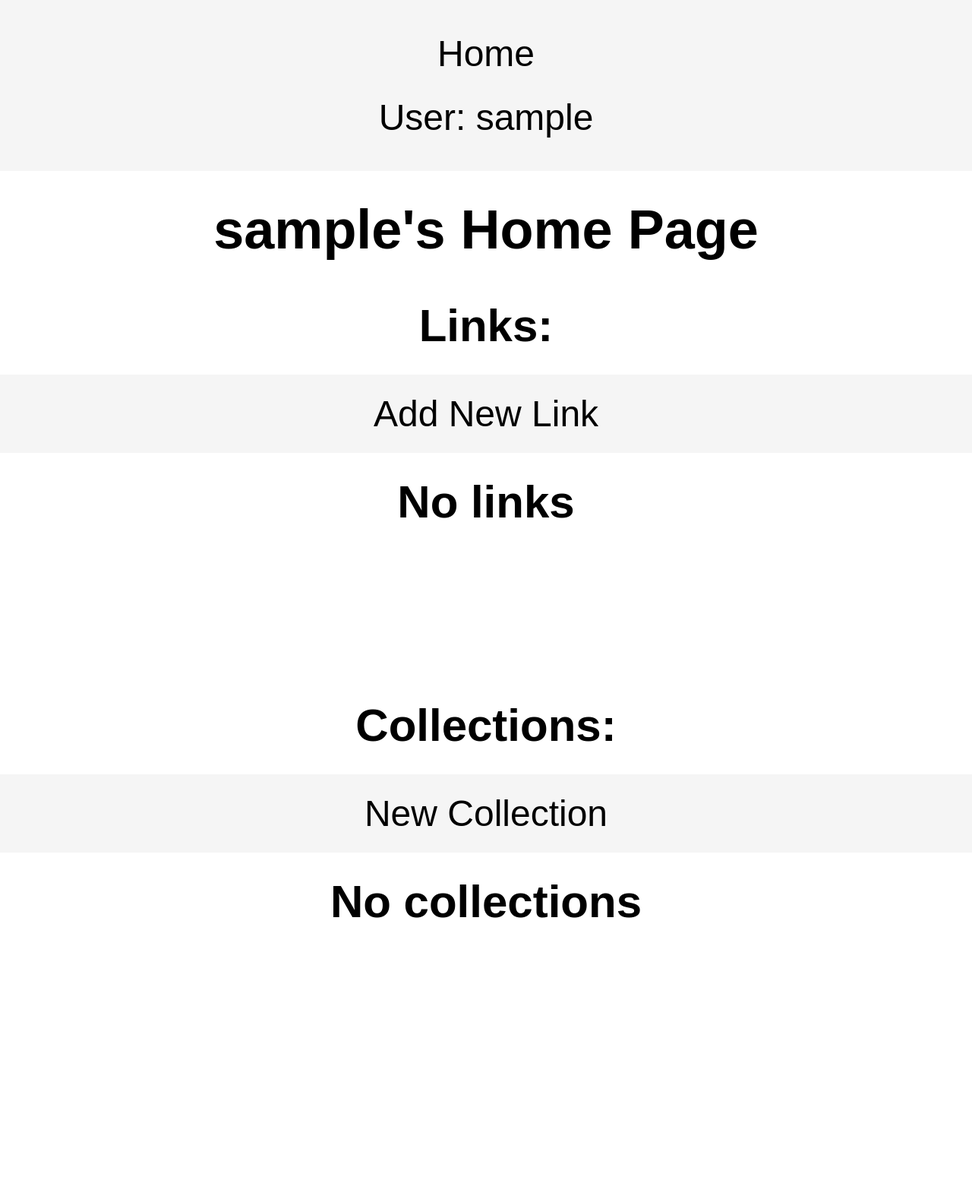
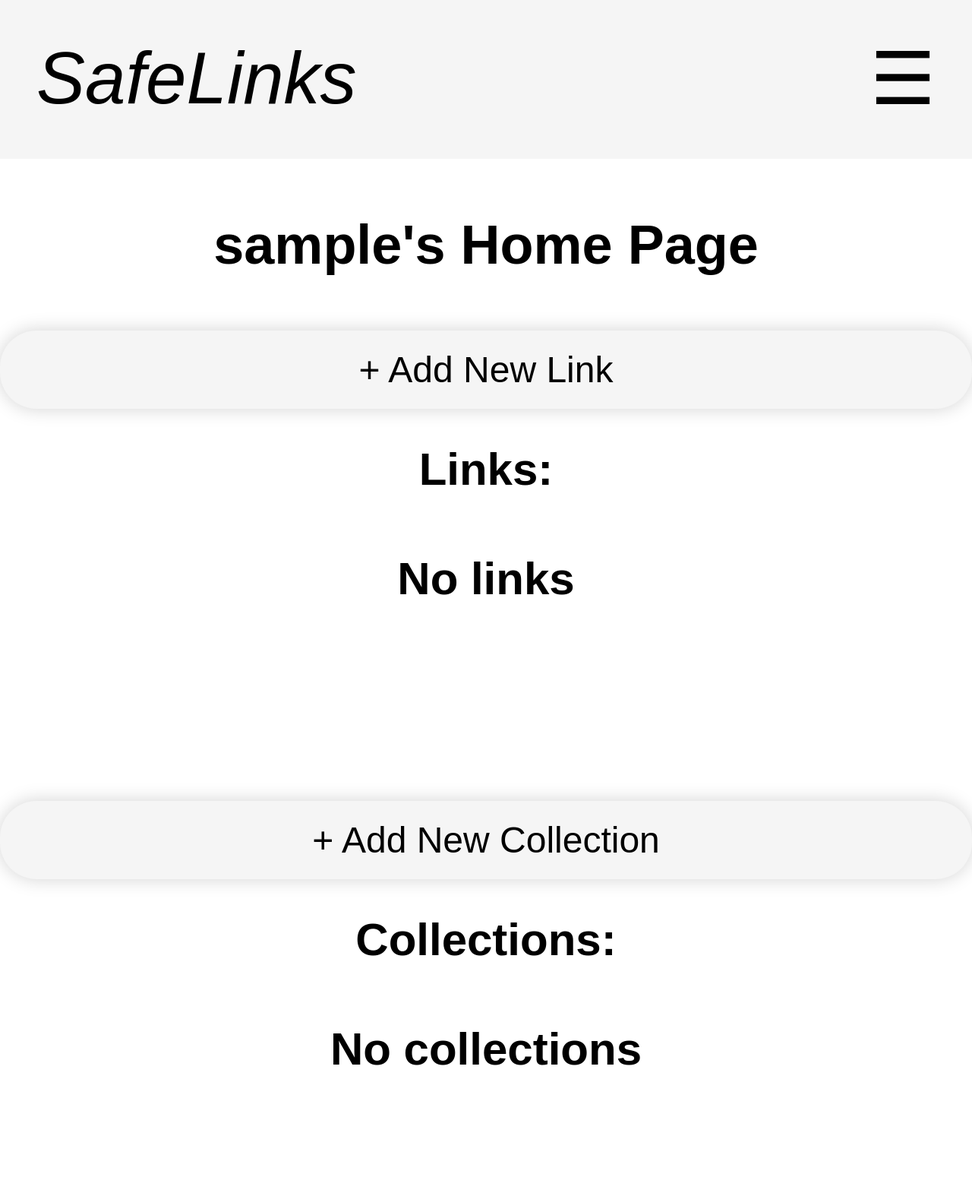
Before and after one commit to mcPython04/myLinks, a Django app: page / in a window 1280 px wide. Shown: the whole page at 76% size. Before the commit the page ends 1208 px from the top, so only its background shows below. Run offline with Django 3.2, Linux system fonts and the light colour scheme; the visitor is signed in with stand-in values (Sample User, id 1); data comes from the database, SQL or seed files in the repository; data that the repository does not hold is empty; parts of the project's set-up code (start-up, migrations or seed data) failed here and were passed over.

Commit message:
UI home page and buttons changes

```diff
--- a/links/static/links/style.css
+++ b/links/static/links/style.css
@@ -10,14 +10,14 @@ img {
     height: 5em;
     width: 5em;
     padding: 1em;
-    border-radius: 32%;
-    transition: transform .2s;
+    border-radius: 1em;
+    /*transition: transform .2s;*/
 }
 
-img:hover {
-    -webkit-transform: scale(1.2); /* Safari 3-8 */
+/*img:hover {
+    -webkit-transform: scale(1.2); /* Safari 3-8
     transform: scale(1.2);
-}
+}*/
 
 form * {
     padding: 0;
@@ -28,47 +28,69 @@ form * {
 }
 
 .nav-bar {
-    display: flex;
-    flex-direction: column;
+    display:flex;
+    flex-direction: row;
     overflow: hidden;
     margin: 0;
     padding: 0;
-    padding-top: 0.6em;
-    padding-bottom: 0.6em;
+    padding-top: 0.01em;
+    padding-bottom: 0.01em;
     background-color: whitesmoke;
+    min-height: 4em;
 }
 
 .nav-bar * {
     display: block;
-    padding: 0.3em;
+    padding: 0.01m;
     text-align: center;
     text-decoration: none;
     color: black;
     /* border: 1ch solid black; */
+    position: sticky;
 }
 
 .dropdown {
     margin: 0;
     padding: 0;
+    display:inline-block;
+    position: relative;
 }
+
 
 .dropdown-content {
     display: none;
     z-index: 1;
-    position: absolute;
+    position:inherit;
     width: 100%;
     margin: 0;
     padding: 0;
-    padding-bottom: 0.3em;
+    padding-bottom: 0em;
     background-color: whitesmoke;
 }
 
-.toggle {
-    display: none;
+#hamnav label {
+    display: flex;
+    color: black;
+    background: whitesmoke;
+    font-style: normal;
+    font-size: 2em;
+    padding: 0.5em;
+    position: relative;
+
+  }
+
+#hamburger{
+    display:none;
 }
 
-.toggle:checked + label ~ .dropdown-content {
+#myDropdown{
+    display:none;
+    margin-top:4.2em;
+}
+
+#hamnav input:checked ~ #myDropdown{
     display: block;
+    position:absolute;
 }
 
 /* .hover {
@@ -99,14 +121,18 @@ form * {
     margin: auto;
     position: relative;
     /* background-color: red; */
+    border-radius: 2em;
+    margin-top: 0.8em;
+    margin-bottom: 0.8em;
+    box-shadow: 0em 0em 0.5em lightgray;
+    padding:0.25em;
 }
 
 .page-title {
     text-align: center;
     font-size: 1.5em;
     font-weight: bolder;
-    margin: 0.25em;
-    padding: 0.25em;
+    margin: 1em;
 }
 
 .section-title {
@@ -114,7 +140,7 @@ form * {
     font-size: 1.25em;
     font-weight: bold;
     margin: 0.25em;
-    padding: 0.25em;
+    padding: 0.5em;
     /* text-decoration: underline; */
 }
 
@@ -124,17 +150,19 @@ form * {
     justify-items: center;
     grid-auto-flow: row;
     position: fixed;
-    background-color: darkgrey;
-    padding: 0.25em;
+    background-color: whitesmoke;
+    padding: 0em;
     margin: auto;
     height: 65vh;
     width: 80vw;
     bottom: 10%;
     left: 9%;
     z-index: 1;
+    border: 2px solid black;
+    border-radius: 1em;
 }
 
-.option, form input {
+.option, form input, .button, .homebutton , .toprightbutton, .toprightmenu ,.toprightmenulast, .collection{
     display: block;
     margin: auto;
     margin-bottom: 0.2em;
@@ -149,12 +177,18 @@ form * {
     font-size: 1em;
 }
 
+.option:active + .logo {
+    display:none;
+}
+
 .links-item > .option {
-    position: absolute;
+    position: relative;
     margin: auto;
     top: 50%;
     left: 50%;
-    transform: translate(-50%, 0);
+    /*transform: translate(-50%, 0);*/
+    margin-bottom: 0;
+
 }
 
 .option-grid .option {
@@ -171,11 +205,12 @@ form * {
 
 .collection-box {
     /* background-color: red; */
-    display: flex;
+    display: block;
     margin: auto;
     padding: 1em;
     align-content: center;
     justify-content: center;
+    margin-bottom: 2em;
 }
 
 .form-page {
@@ -193,3 +228,71 @@ form * {
     margin-top: 0.5em;
     margin-bottom: 0.5em;
 }
+
+.button, .collection{
+  padding-left: 1em;
+  padding-right: 1em;
+  /* margin: 0em 1em 0em 1em; */
+  /*border: 2px solid black;*/
+  border-radius: 1em;
+  align-items: center;
+  box-shadow: 0em 0em 0.5em lightgrey;
+  margin-top: 1em;
+}
+
+.button:hover{
+    background-color: white;
+}
+
+.homebutton {
+    font-size: 2em;
+    margin-left: 0.5em;
+    margin-top: 0em;
+    margin-bottom: 0.01em;
+    font-style: italic;
+}
+
+.homebutton:hover{
+    font-weight: bold;
+}
+
+.toprightbutton {
+    margin-top: 0.7em;
+    margin-right: 1em;
+    width: 2em;
+    height: 2em;
+    border:2px solid black;
+    padding:0.3em;
+    cursor: pointer;
+}
+
+.toprightmenu{
+    padding-left: 0.2em;
+    padding-right:0.3em;
+    /*border-right: 0.5em solid lightgray;
+    border-left: 0.5em solid lightgray;*/
+    border-bottom: 0.1em solid lightgray;
+
+}
+
+.toprightmenulast{
+    padding-left: 0.2em;
+    padding-right:0.3em;
+}
+
+.toprightbutton:hover{
+    background-color: white;
+}
+
+.collection{
+    margin-bottom: 1em;
+    width:50%;
+    font-size: 1.2em;
+}
+
+.logo{
+    font-size: 3em;
+    font-style: italic;
+    margin: 1em;
+
+}
--- a/links/templates/base.html
+++ b/links/templates/base.html
@@ -7,29 +7,44 @@
 
     {% load static %}
     <link rel="stylesheet" type="text/css" href="{% static 'links/style.css' %}">
+    <link rel="stylesheet" type="text/css" href="{% static 'links/images' %}">
+    <!--<link rel="stylesheet" type="text/css" href="{% static 'links/UIscript.js' %}">-->
+
+    <script type="text/javascript" src="..//static/links/UIscript.js"></script>
+
+    <!--<label class="logo">SafeLinks</label>-->
+
 </head>
 
 <body>
+
     <div id="header">
     {% block header %}
     {% if user.is_authenticated %}
 
-        <div class="nav-bar">
-            <a class="hover" href="{% url 'home' %}">{% trans "Home" %}</a>
 
-            <div class="dropdown">
-                <input class="toggle" type="checkbox" id="toggle_drop"/>
-                <label for="toggle_drop">{% trans "User" %}: {{ user.username }}</label>
-                <div class="dropdown-content">
-                    <a href="{% url 'logout' %}">{% trans "Log out" %}</a>
-                    <a href="{% url 'password_change' %}">{% trans "Change password" %}</a>
-                </div>
-            </div>
+        <div class="nav-bar" id="hamnav">
+            <a class="homebutton" href="{% url 'home' %}">{% trans "SafeLinks" %}</a>
+               <!-- <input class="toggle" type="checkbox" id="toggle_drop"/>
+                <label<img id=DropButton for="toggle_drop" class="toprightbutton"src="../static/links/images/Hamburger.png"></label> -->
+                <label for="hamburger">&#9776;</label>
+                <input type="checkbox" id="hamburger"/>
+         <div class="dropdown-content" id="myDropdown">
+            <a class="toprightmenu" href="{% url 'userPage' user.username %}">{% trans "Username" %}: {{ user.username }}</a>
+            <a class="toprightmenu" href="{% url 'password_change' %}">{% trans "Change password" %}</a>
+            <a class="toprightmenulast" href="{% url 'logout' %}">{% trans "Log out" %}</a>
         </div>
+
+    </div>
+
+
+
+    </div>
 
     {% endif %}
     <!-- <hr /> -->
     {% endblock %}
+
     </div>
     <div id="content">
     {% block content %}{% endblock %}
--- a/links/templates/home.html
+++ b/links/templates/home.html
@@ -4,25 +4,25 @@
 {% block content %}
 {% if user.is_authenticated %}
 <p class="page-title">{{ user.username }}'s {% trans "Home Page" %}</p>
+<a class="button" href="{% url 'createLink'%}" >{% trans "+ Add New Link" %}</a>
 <p class="section-title">Links:</p>
-<a class="option" href="{% url 'createLink'%}" >{% trans "Add New Link" %}</a>
     {% if link_list %}
-        <div class="links-grid">
+        <div class="links-grid" class="button">
         {% for link in link_list %}
             {% if forloop.counter <= 6 %}
             <div class="links-item" title="{{link.website_name}}">
                 <img src="{{ link.image.url }}" alt="{{link.website_name}}">
                 <input class="toggle" type="checkbox" id="toggle_options{{forloop.counter}}"/>
-                <label class="option" for="toggle_options{{forloop.counter}}">{% trans "Options" %}</label>
+                <label class="button" for="toggle_options{{forloop.counter}}">{% trans "Options" %}</label>
                 <div class="option-grid">
                     <p class="section-title">{{link.website_name}}</p>
-                    <a class="option" href={{link.hyperlink}}>{% trans "Visit Link" %}</a>
-                    <a class="option" href="{% url 'deleteLink' link.id %}" >{% trans "Remove Link" %}</a>
-                    <a class="option" href="{% url 'uploadLink' link.id %}" >{% trans "Change Image" %}</a>
+                    <a class="button" href={{link.hyperlink}}>{% trans "Visit Link" %}</a>
+                    <a class="button" href="{% url 'deleteLink' link.id %}" >{% trans "Remove Link" %}</a>
+                    <a class="button" href="{% url 'uploadLink' link.id %}" >{% trans "Change Image" %}</a>
                     {% if link.default %}
                     <form action="{% url 'updateLink' %}" method="post">
                         {% csrf_token %}
-                        <input class="option" type="submit" name="button" value="Remove Default">
+                        <input class="button" type="submit" name="button" value="Remove Default">
                         <input type="hidden" name="d_id" value={{link.id}}>
                         <input type="hidden" name="set" value="Remove">
                         <input type="hidden" name="type" value="Default">
@@ -30,7 +30,7 @@
                     {% else %}
                     <form action="{% url 'updateLink' %}" method="post">
                         {% csrf_token %}
-                        <input class="option" type="submit" name="button" value="Set Default">
+                        <input class="button" type="submit" name="button" value="Set Default">
                         <input type="hidden" name="d_id" value={{link.id}}>
                         <input type="hidden" name="set" value="Set">
                         <input type="hidden" name="type" value="Default">
@@ -39,7 +39,7 @@
                     {% if link.enabled %}
                     <form action="{% url 'updateLink' %}" method="post">
                         {% csrf_token %}
-                        <input class="option" type="submit" name="button" value="Disable">
+                        <input class="button" type="submit" name="button" value="Disable">
                         <input type="hidden" name="d_id" value={{link.id}}>
                         <input type="hidden" name="set" value="Disable">
                         <input type="hidden" name="type" value="Enable">
@@ -47,13 +47,13 @@
                     {% else %}
                     <form action="{% url 'updateLink' %}" method="post">
                         {% csrf_token %}
-                        <input class="option" type="submit" name="button" value="Enable">
+                        <input class="button" type="submit" name="button" value="Enable">
                         <input type="hidden" name="d_id" value={{link.id}}>
                         <input type="hidden" name="set" value="Set">
                         <input type="hidden" name="type" value="Enable">
                     </form>
                     {% endif %}
-                    <label class="option" for="toggle_options{{forloop.counter}}">{% trans "Close Window" %}</label>
+                    <label class="button" for="toggle_options{{forloop.counter}}">{% trans "Back" %}</label>
                 </div>
             </div>
             {% endif %}
@@ -65,12 +65,13 @@
         <br>
     {% endif %}
 <br>
+
+<a class="button" href="{% url 'createCollection' %}" >{% trans "+ Add New Collection" %}</a>
 <p class="section-title">Collections:</p>
-<a class="option" href="{% url 'createCollection' %}" >{% trans "New Collection" %}</a>
     {% if collection_list %}
     <div class="collection-box">
         {% for collection in collection_list %}
-        <a href="{% url 'detailCollection' collection.id %}">{{collection.name}}</a>
+        <a class="collection" href="{% url 'detailCollection' collection.id %}">{{collection.name}}</a>
         {% endfor %}
     </div>
     {% else %}
@@ -80,8 +81,8 @@
     {% endif %}
 {% else %}
 <div class="form-page">
-    <a class="option" href="{% url 'login' %}">{% trans "Log in" %}</a>
-    <a class="option" href="{% url 'django_registration_register' %}">{% trans "Register" %}</a>
+    <a class="button" href="{% url 'login' %}">{% trans "Log in" %}</a>
+    <a class="button" href="{% url 'django_registration_register' %}">{% trans "Register" %}</a>
 </div>
 {% endif %}
 {% endblock %}
--- a/links/templates/links/create.html
+++ b/links/templates/links/create.html
@@ -5,7 +5,9 @@
 <div class="form-page">
     <form method="post" enctype="multipart/form-data">{% csrf_token %}
         {{ form.as_p }}
-        <input class="option" type="submit" value="Create">
+        <input class="button" type="submit" value="Create">
     </form>
+    <a class="button" href="{% url 'home' %}">Back</a>
+
 </div>
 {% endblock %}
--- a/links/templates/links/create_collection.html
+++ b/links/templates/links/create_collection.html
@@ -14,7 +14,9 @@
 <div class="form-page">
     <form method="post" enctype="multipart/form-data">{% csrf_token %}
         {{ form.as_p }}
-        <input class="option" type="submit" value="Create">
+        <input class="button" type="submit" value="Create">
     </form>
+    <a class="button" href="{% url 'home' %}">Back</a>
+
 </div>
 {% endblock %}
--- a/links/templates/links/delete.html
+++ b/links/templates/links/delete.html
@@ -5,7 +5,7 @@
 <div class="form-page">
     <form method="post">{% csrf_token %}
         <p>Are you sure you want to delete the link "{{ object }}"?</p>
-        <input class="option" type="submit" value="Confirm">
+        <input class="button" type="submit" value="Confirm">
     </form>
 </div>
 {% endblock %}
--- a/links/templates/links/delete_collection.html
+++ b/links/templates/links/delete_collection.html
@@ -5,7 +5,8 @@
 <div class="form-page">
     <form method="post">{% csrf_token %}
         <p>Are you sure you want to delete the collection "{{ object }}"?</p>
-        <input class="option" type="submit" value="Confirm">
+        <input class="button" type="submit" value="Confirm">
     </form>
+
 </div>
 {% endblock %}
--- a/links/templates/links/image.html
+++ b/links/templates/links/image.html
@@ -5,7 +5,7 @@
 <div class="form-page">
     <form method="post" enctype="multipart/form-data">{% csrf_token %}
         {{ form.as_p }}
-        <input class="option" type="submit" value="Upload">
+        <input class="button" type="submit" value="Upload">
     </form>
 </div>
 {% endblock %}
--- a/links/templates/links/update.html
+++ b/links/templates/links/update.html
@@ -5,7 +5,7 @@
 <div class="form-page">
     <form method="post">{% csrf_token %}
         {{ form.as_p }}
-        <input class="option" type="submit" value="Save">
+        <input class="button" type="submit" value="Save">
     </form>
 </div>
 {% endblock %}
--- a/links/templates/links/update_collection.html
+++ b/links/templates/links/update_collection.html
@@ -7,7 +7,8 @@
     {% if user == collection.user %}
     <form method="post">{% csrf_token %}
         {{ form.as_p }}
-        <input class="option" type="submit" value="Save">
+        <input class="button" type="submit" value="Save">
+        <a class="button" href="{% url 'home' %}">Back</a>
     </form>
 
     <!-- If collection owner is not the logged in user display message -->
--- a/links/templates/user_page.html
+++ b/links/templates/user_page.html
@@ -21,7 +21,7 @@
 {% if collection_list %}
 <div class="collection-box">
     {% for collection in collection_list %}
-    <a href="{% url 'collectionPage' collection.user collection.name %}">{{collection.name}}</a>
+    <a class="collection" href="{% url 'collectionPage' collection.user collection.name %}">{{collection.name}}</a>
     {% endfor %}
 </div>
 {% else %}
```
Also changed, not shown: links/templates/links/collection_detail.html (+7 -5 lines), links/templates/registration/login.html (+7 -6 lines), links/static/links/images/Hamburger.png (added).
